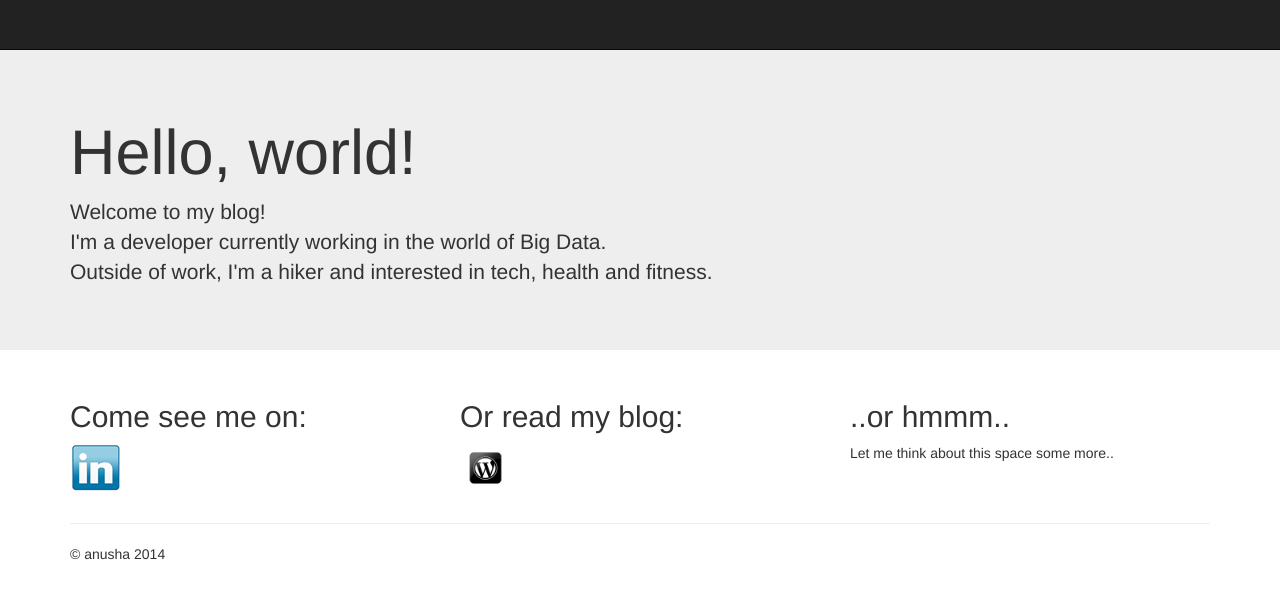
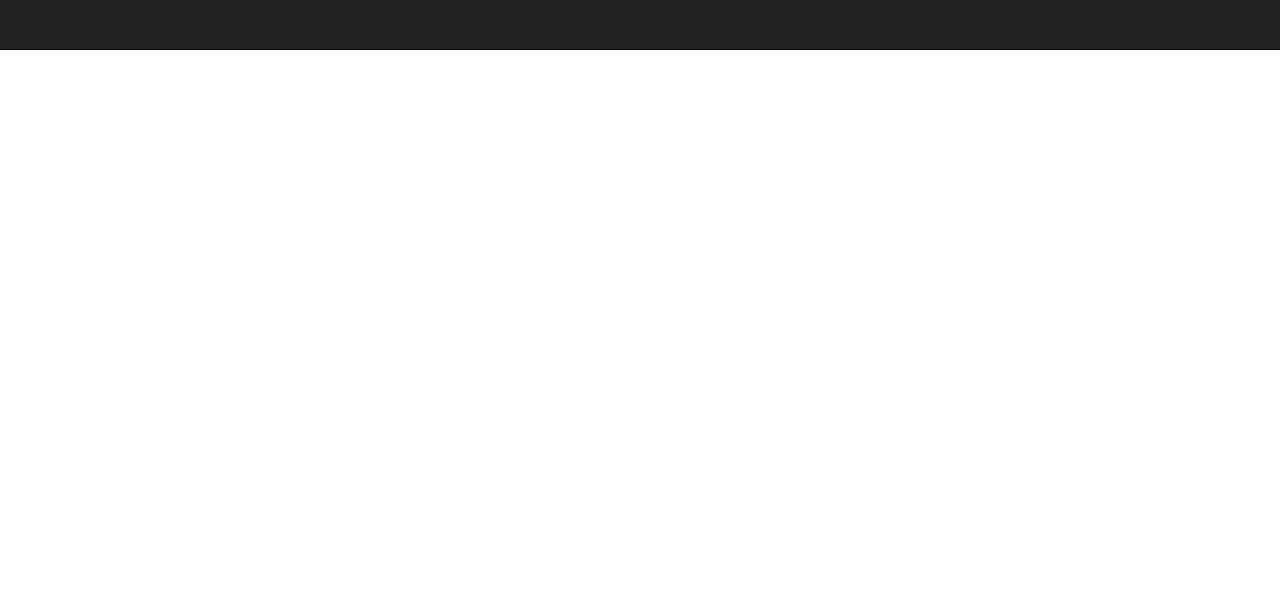
Before and after one commit to anusha-r/anusha-r.github.com, a Jekyll site: the page index.html, which Jekyll copies as it is, in a window 1280 px wide. Shown: the top 599 px of the page. Built offline with Jekyll 4.4.1, drawn with Linux system fonts in a browser that asks for light colours; nearby versions of some CDN libraries; Markdown is read by kramdown in place of the engine named in the settings.

Commit message:
Update index.html

```diff
--- a/index.html
+++ b/index.html
@@ -58,7 +58,9 @@
     </div>
 
     <!-- Main jumbotron for a primary marketing message or call to action -->
-    <div class="jumbotron">
+  <!--
+
+  <div class="jumbotron">
       <div class="container">
         <h1>Hello, world!</h1>
         <p>
@@ -67,14 +69,13 @@
         Outside of work, I'm a hiker and interested in tech, health and fitness.
         </p>
         <p>
-          <!--<a class="btn btn-primary btn-lg" role="button">Learn more &raquo;</a>-->
 
           </p>
       </div>
     </div>
 
     <div class="container">
-      <!-- Example row of columns -->
+      <!-- Example row of columns -
       <div class="row">
         <div class="col-md-4">
           <h2>Come see me on:</h2>
```
